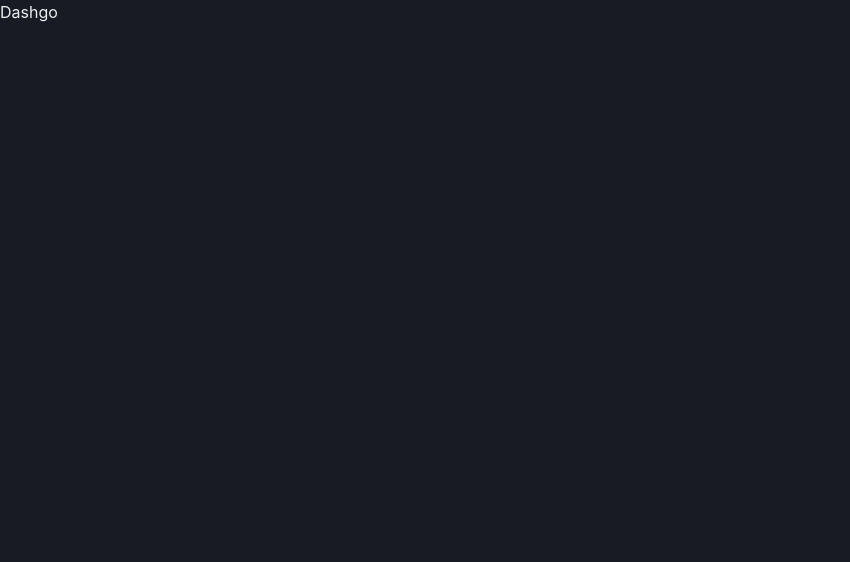
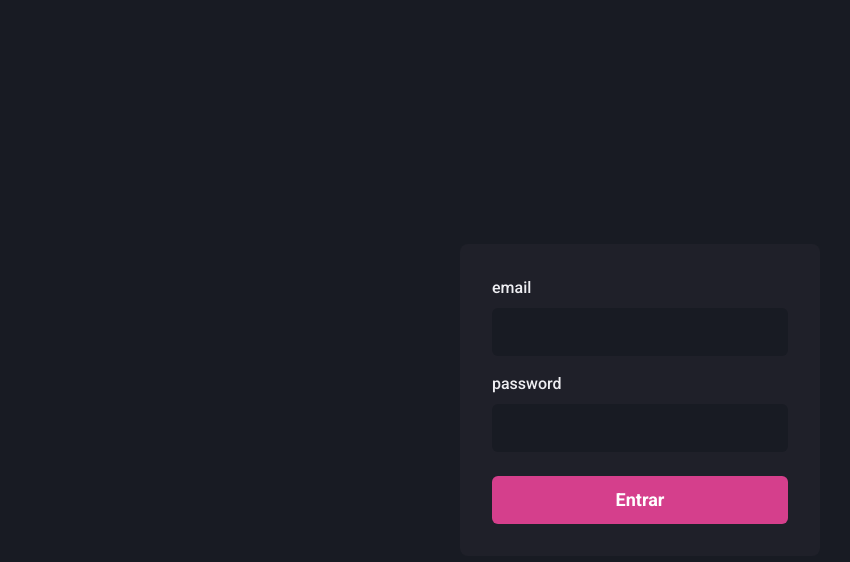
Before and after one commit to dbssy/dashgo, a Next.js app: page / in a window 1280 px wide. Shown: the top 562 px of the page, without its empty margins (0-850 px from the left). Built offline with nearby package versions, Linux system fonts and the light colour scheme.

Commit message:
feat: implementing SignIn page, Input component

```diff
--- /dev/null
+++ b/src/components/Form/Input.tsx
@@ -0,0 +1,27 @@
+import { FormControl, FormLabel, Input as ChakraInput, InputProps as ChakraInputProps } from '@chakra-ui/react';
+
+interface InputProps extends ChakraInputProps {
+  name: string;
+  label?: string;
+}
+
+export function Input({ name, label, ...rest }: InputProps) {
+  return (
+    <FormControl>
+      { !!label && <FormLabel htmlFor={name}>{label}</FormLabel> }
+
+      <ChakraInput
+        name={name}
+        id={name}
+        focusBorderColor="pink.500"
+        bgColor="gray.900"
+        variant="filled"
+        _hover={{
+          bgColor: "gray.900",
+        }}
+        size="lg"
+        {...rest}
+      />
+    </FormControl>
+  );
+}
--- /dev/null
+++ b/src/pages/_document.tsx
@@ -0,0 +1,19 @@
+import Document, { Head, Html, Main, NextScript } from 'next/document';
+
+export default class MyDocument extends Document {
+  render() {
+    return (
+      <Html>
+        <Head>
+          <link rel="preconnect" href="https://fonts.googleapis.com" />
+          <link rel="preconnect" href="https://fonts.gstatic.com" crossOrigin='true' />
+          <link href="https://fonts.googleapis.com/css2?family=Roboto:wght@400;500;700&display=swap" rel="stylesheet" />
+        </Head>
+        <body>
+          <Main />
+          <NextScript />
+        </body>
+      </Html>
+    );
+  }
+}
--- a/src/pages/index.tsx
+++ b/src/pages/index.tsx
@@ -1,5 +1,37 @@
-export default function Home() {
+import { Flex, Stack, Button } from '@chakra-ui/react';
+
+import { Input } from '../components/Form/Input';
+
+export default function SignIn() {
   return (
-    <h1>Dashgo</h1>
+    <Flex
+      w="100vw"
+      h="100vh"
+      align="center"
+      justify="center"
+    >
+      <Flex
+        as="form"
+        w="100%"
+        maxWidth={360}
+        bg="gray.800"
+        p="8"
+        borderRadius={8}
+        flexDir="column"
+      >
+        <Stack spacing="4">
+          <Input name="email" type="email" label="email" />
+          <Input name="password" type="password" label="password" />
+        </Stack>
+        <Button
+          type="submit"
+          mt="6"
+          colorScheme="pink"
+          size="lg"
+        >
+          Entrar
+        </Button>
+      </Flex>
+    </Flex>
   );
 }
--- a/src/styles/theme.ts
+++ b/src/styles/theme.ts
@@ -15,6 +15,10 @@
       "50": "#EEEEF2",
     },
   },
+  fonts: {
+    heading: 'Roboto',
+    body: 'Roboto',
+  },
   styles: {
     global: {
       body: {
```
